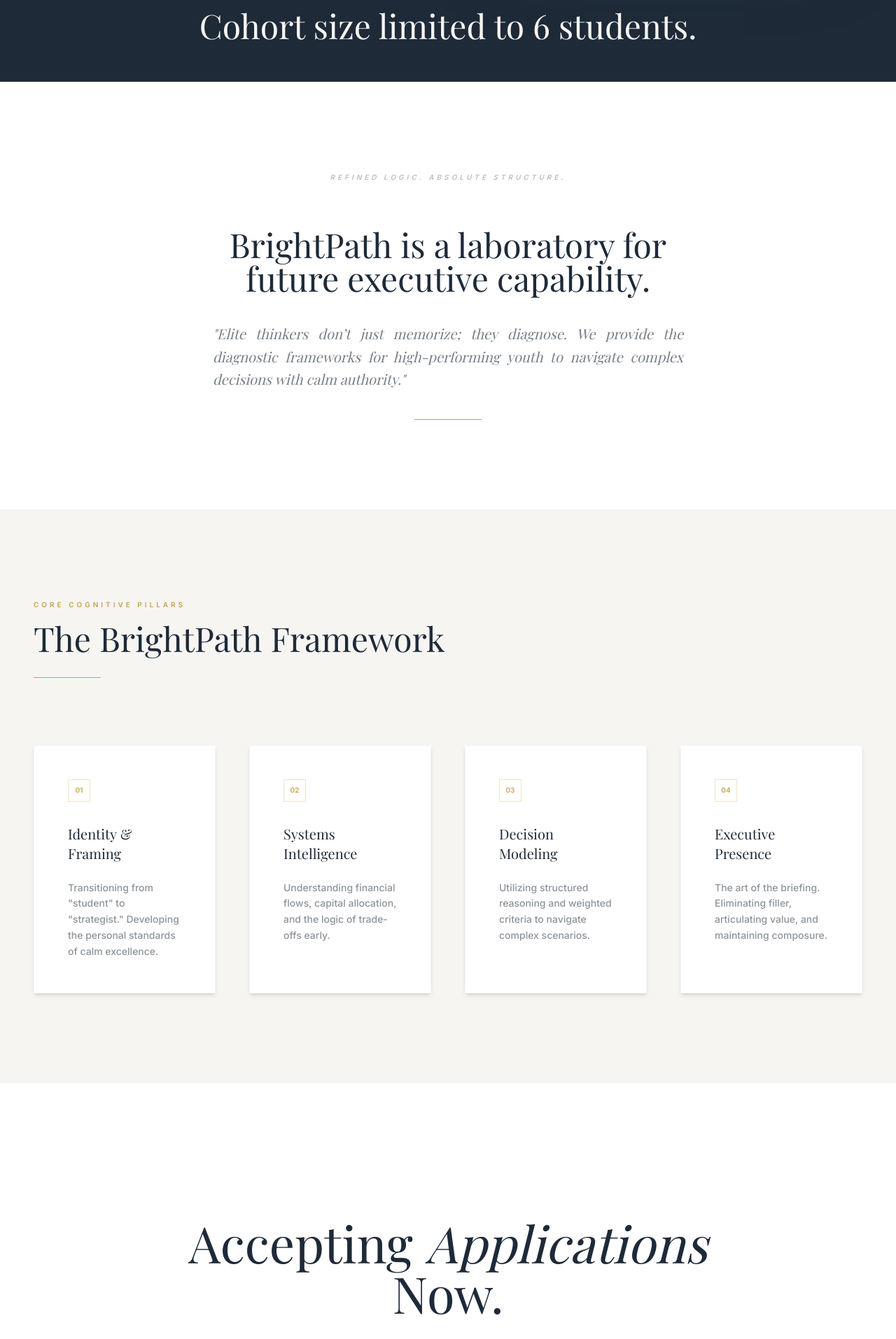
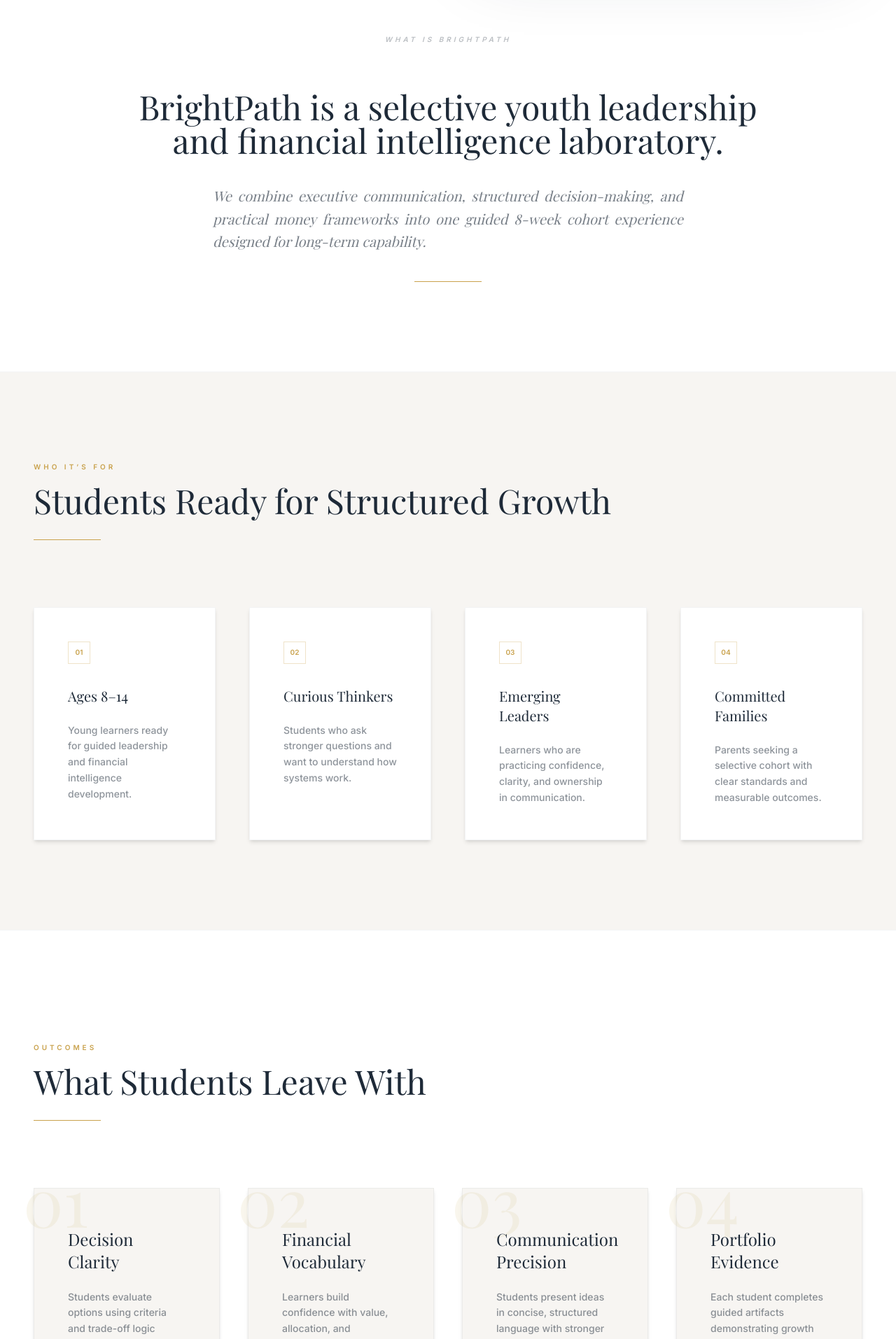
Before and after one commit to Lavender333/BrightPath, a React (Vite) app: page / in a window 1280 px wide. Shown: the part 880-2794 px from the top of the page at 70% size. Built offline with nearby package versions, Linux system fonts and the light colour scheme; a web font is replaced by a local one.

Commit message:
Homepage restructure for clarity and conversion optimization

```diff
--- a/pages/Home.tsx
+++ b/pages/Home.tsx
@@ -30,7 +30,7 @@ const Home: React.FC = () => {
               The bridge to <span className="italic">strategic</span> ownership.
             </h1>
             <p className="text-lg lg:text-xl opacity-80 mb-12 max-w-lg leading-relaxed font-serif">
-              An 8-week structured environment for ages 9–12. High-fidelity frameworks. Selective cohorts. Cognitive rigor disguised as development.
+              BrightPath Youth, Inc. is an Ohio nonprofit delivering a selective 8-week leadership and financial intelligence cohort for students ages 8–14.
             </p>
             <div className="flex flex-col sm:flex-row gap-6 items-center">
               <Link
@@ -74,37 +74,83 @@ const Home: React.FC = () => {
         </div>
       </section>
 
-      {/* Scarcity Section */}
-      <section className="bg-primary text-bgSoft py-14 px-6 lg:px-12 border-y border-bgSoft/10">
-        <div className="max-w-7xl mx-auto text-center">
-          <p className="text-[10px] uppercase tracking-[0.35em] font-bold text-accent mb-5">Founding Cohort Capacity</p>
-          <h2 className="text-3xl lg:text-5xl font-serif leading-tight">Cohort size limited to 6 students.</h2>
-        </div>
-      </section>
-
-      {/* Distinction Section */}
+      {/* What Is BrightPath */}
       <section className="bg-white py-32 px-6 lg:px-12 border-y border-primary/5">
         <div className="max-w-4xl mx-auto text-center">
           <h2 className="text-[10px] font-bold tracking-[0.4em] uppercase opacity-30 mb-16 italic">
-            Refined Logic. Absolute Structure.
+            What Is BrightPath
           </h2>
           <div className="space-y-10">
             <p className="text-3xl lg:text-5xl font-serif leading-tight text-primary">
-              BrightPath is a laboratory for <br />future executive capability.
+              BrightPath is a selective youth leadership and financial intelligence laboratory.
             </p>
             <p className="text-xl opacity-60 max-w-2xl mx-auto leading-relaxed font-serif italic text-justify">
-              "Elite thinkers don’t just memorize; they diagnose. We provide the diagnostic frameworks for high-performing youth to navigate complex decisions with calm authority."
+              We combine executive communication, structured decision-making, and practical money frameworks into one guided 8-week cohort experience designed for long-term capability.
             </p>
             <div className="h-px w-24 bg-accent mx-auto mt-12"></div>
           </div>
         </div>
       </section>
 
-      {/* Framework Pillars */}
+      {/* Who It’s For */}
       <section className="bg-bgSoft py-32 px-6 lg:px-12">
         <div className="max-w-7xl mx-auto">
           <div className="mb-24">
-            <span className="text-accent font-bold tracking-[0.4em] uppercase text-[10px] block mb-4">Core Cognitive Pillars</span>
+            <span className="text-accent font-bold tracking-[0.4em] uppercase text-[10px] block mb-4">Who It’s For</span>
+            <h2 className="text-5xl font-serif text-primary">Students Ready for Structured Growth</h2>
+            <div className="h-px w-24 bg-accent mt-8"></div>
+          </div>
+          <div className="grid md:grid-cols-2 lg:grid-cols-4 gap-12">
+            {[
+              { title: 'Ages 8–14', desc: 'Young learners ready for guided leadership and financial intelligence development.' },
+              { title: 'Curious Thinkers', desc: 'Students who ask stronger questions and want to understand how systems work.' },
+              { title: 'Emerging Leaders', desc: 'Learners who are practicing confidence, clarity, and ownership in communication.' },
+              { title: 'Committed Families', desc: 'Parents seeking a selective cohort with clear standards and measurable outcomes.' }
+            ].map((item, index) => (
+              <div key={item.title} className="p-12 bg-white border border-primary/5 hover:border-accent/20 transition-all duration-500 shadow-md hover:shadow-xl hover:-translate-y-1 transform group">
+                <div className="w-8 h-8 border border-accent/30 mb-8 flex items-center justify-center group-hover:bg-accent group-hover:text-white transition-all text-accent">
+                  <span className="text-[10px] font-bold">0{index + 1}</span>
+                </div>
+                <h3 className="text-xl font-serif mb-6 text-primary">{item.title}</h3>
+                <p className="text-sm opacity-50 leading-relaxed font-medium">{item.desc}</p>
+              </div>
+            ))}
+          </div>
+        </div>
+      </section>
+
+      {/* Outcomes */}
+      <section className="py-40 px-6 lg:px-12 bg-white border-y border-primary/5">
+        <div className="max-w-7xl mx-auto">
+          <div className="mb-24">
+            <span className="text-accent tracking-[0.4em] uppercase text-[10px] font-bold block mb-4">Outcomes</span>
+            <h2 className="text-5xl font-serif text-primary">What Students Leave With</h2>
+            <div className="h-px w-24 bg-accent mt-8"></div>
+          </div>
+          <div className="grid md:grid-cols-2 lg:grid-cols-4 gap-10">
+            {[
+              { title: 'Decision Clarity', desc: 'Students evaluate options using criteria and trade-off logic instead of guesswork.' },
+              { title: 'Financial Vocabulary', desc: 'Learners build confidence with value, allocation, and opportunity cost concepts.' },
+              { title: 'Communication Precision', desc: 'Students present ideas in concise, structured language with stronger executive presence.' },
+              { title: 'Portfolio Evidence', desc: 'Each student completes guided artifacts demonstrating growth across the cohort.' },
+            ].map((item, idx) => (
+              <div key={item.title} className="relative bg-bgSoft p-12 border border-primary/5 hover:border-accent/30 transition-all duration-700 shadow-md hover:shadow-xl hover:-translate-y-1 transform group">
+                <span className="text-accent/10 font-serif text-8xl absolute -top-8 -left-4 group-hover:text-accent/20 transition-all">0{idx + 1}</span>
+                <div className="relative z-10">
+                  <h3 className="text-2xl font-serif mb-6 pt-2 text-primary">{item.title}</h3>
+                  <p className="text-sm opacity-50 leading-relaxed font-medium">{item.desc}</p>
+                </div>
+              </div>
+            ))}
+          </div>
+        </div>
+      </section>
+
+      {/* Laboratory Framework */}
+      <section className="bg-bgSoft py-32 px-6 lg:px-12">
+        <div className="max-w-7xl mx-auto">
+          <div className="mb-24">
+            <span className="text-accent font-bold tracking-[0.4em] uppercase text-[10px] block mb-4">Laboratory Framework</span>
             <h2 className="text-5xl font-serif text-primary">The BrightPath Framework</h2>
             <div className="h-px w-24 bg-accent mt-8"></div>
           </div>
@@ -124,6 +170,68 @@ const Home: React.FC = () => {
               </div>
             ))}
           </div>
+        </div>
+      </section>
+
+      {/* 8-Week Curriculum Snapshot */}
+      <section className="py-40 px-6 lg:px-12 bg-white border-y border-primary/5">
+        <div className="max-w-7xl mx-auto">
+          <div className="mb-24">
+            <span className="text-accent tracking-[0.4em] uppercase text-[10px] font-bold block mb-4">8-Week Curriculum Snapshot</span>
+            <h2 className="text-5xl font-serif text-primary">Milestone Roadmap</h2>
+            <div className="h-px w-24 bg-accent mt-8"></div>
+          </div>
+          <div className="grid lg:grid-cols-4 gap-10">
+            {[
+              { range: 'Weeks 1–2', title: 'Identity + Value Foundations', desc: 'Strengths mapping, leadership framing, and money/value trade-off scenarios.' },
+              { range: 'Weeks 3–4', title: 'Opportunity + Live Strategy', desc: 'Opportunity identification, solution logic, and guided live workshop practice.' },
+              { range: 'Weeks 5–6', title: 'Decision + Communication Precision', desc: 'Structured scorecards, option comparison, and one-slide briefing development.' },
+              { range: 'Weeks 7–8', title: 'Pitch + Final Showcase', desc: 'Pitch rehearsal, confident responses, and final showcase portfolio delivery.' },
+            ].map((item, idx) => (
+              <div key={item.range} className="relative bg-bgSoft p-12 border border-primary/5 hover:border-accent/30 transition-all duration-700 shadow-md hover:shadow-xl hover:-translate-y-1 transform group">
+                <span className="text-accent/10 font-serif text-8xl absolute -top-8 -left-4 group-hover:text-accent/20 transition-all">0{idx + 1}</span>
+                <div className="relative z-10">
+                  <p className="text-[10px] uppercase tracking-[0.3em] font-bold text-accent mb-4">{item.range}</p>
+                  <h3 className="text-2xl font-serif mb-6 pt-2 text-primary">{item.title}</h3>
+                  <p className="text-sm opacity-50 leading-relaxed font-medium">{item.desc}</p>
+                </div>
+              </div>
+            ))}
+          </div>
+        </div>
+      </section>
+
+      {/* Program Structure */}
+      <section className="py-40 px-6 lg:px-12 bg-bgSoft">
+        <div className="max-w-7xl mx-auto">
+          <div className="mb-24">
+            <span className="text-accent tracking-[0.4em] uppercase text-[10px] font-bold block mb-4">Program Structure</span>
+            <h2 className="text-5xl font-serif text-primary">Operations Detail</h2>
+            <div className="h-px w-24 bg-accent mt-8"></div>
+          </div>
+          <div className="space-y-0 border-t border-primary/10 bg-white p-12 border border-primary/5">
+            {[
+              { label: 'Format', value: 'Hybrid — Async modules + 3 required live Zoom sessions' },
+              { label: 'Duration', value: '8 weeks' },
+              { label: 'Age Range', value: 'Ages 8–14' },
+              { label: 'Weekly Time', value: 'Approx. 45–60 minutes per week' },
+              { label: 'Cohort Size', value: 'Maximum 6 students — No exceptions' },
+              { label: 'Tuition', value: '$425 founding cohort rate (regularly $595)' },
+            ].map((item, idx) => (
+              <div key={idx} className="flex justify-between py-6 border-b border-primary/5 gap-8">
+                <span className="text-[10px] uppercase tracking-widest font-bold opacity-30 w-32 shrink-0">{item.label}</span>
+                <span className="text-sm font-medium text-primary text-right">{item.value}</span>
+              </div>
+            ))}
+          </div>
+        </div>
+      </section>
+
+      {/* Scarcity Section */}
+      <section className="bg-primary text-bgSoft py-14 px-6 lg:px-12 border-y border-bgSoft/10">
+        <div className="max-w-7xl mx-auto text-center">
+          <p className="text-[10px] uppercase tracking-[0.35em] font-bold text-accent mb-5">Founding Cohort Capacity</p>
+          <h2 className="text-3xl lg:text-5xl font-serif leading-tight">Cohort size limited to 6 students.</h2>
         </div>
       </section>
 
```
